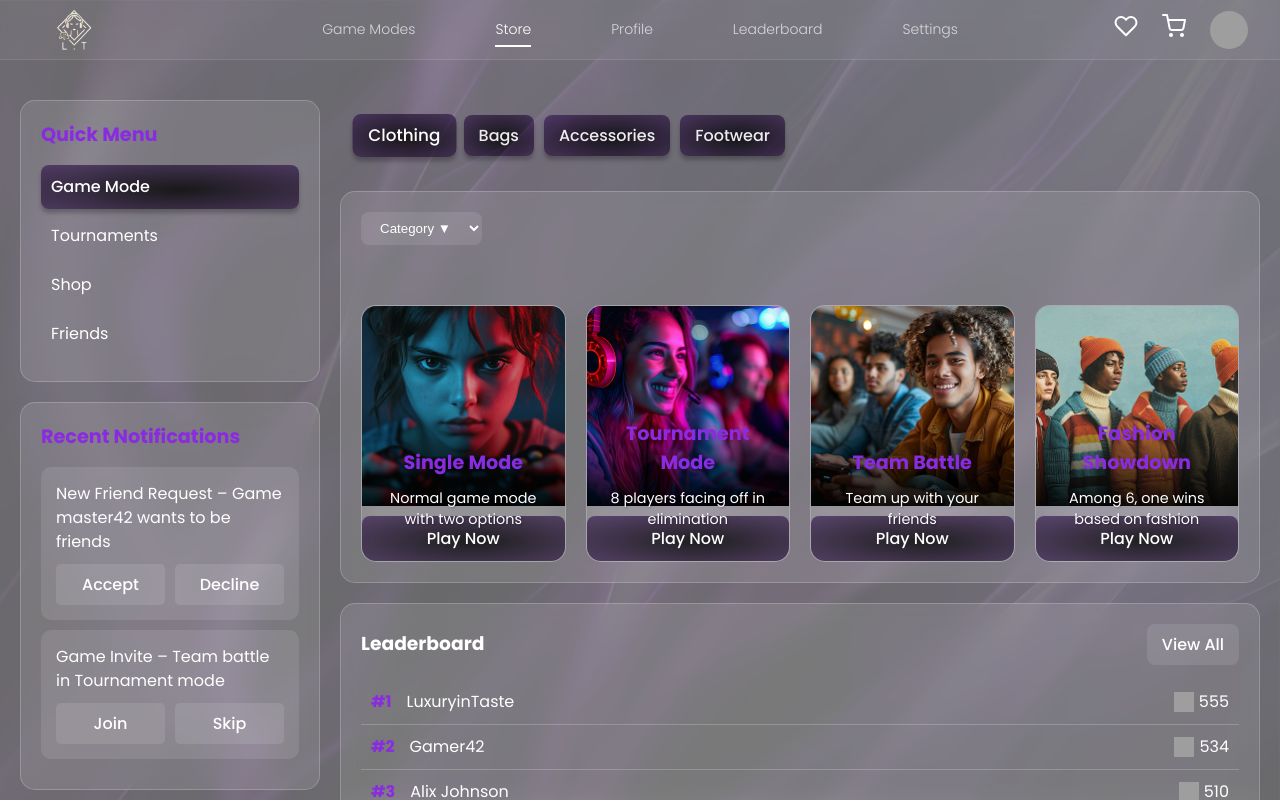
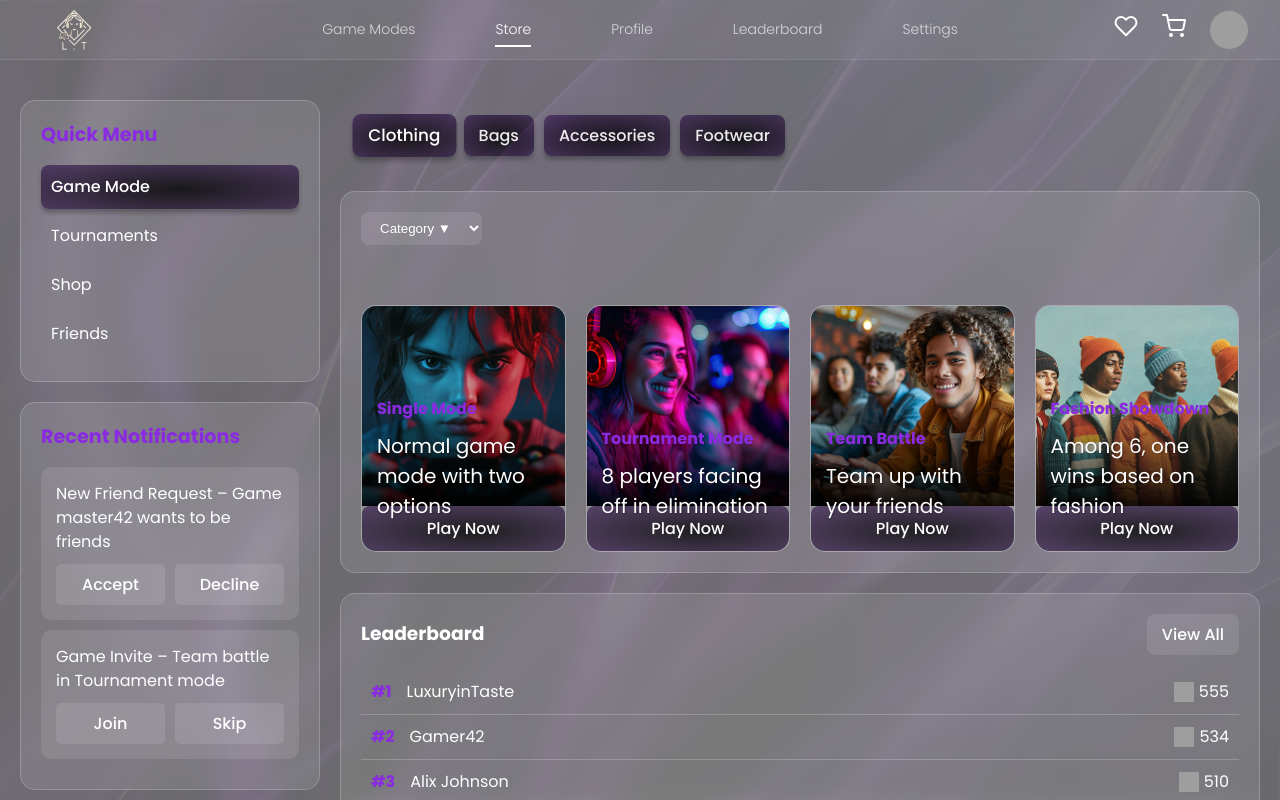
Before and after one commit to luxuryintaste-LIT/lit-ecommerce-backend, a React (Vite) app: page /game-modes in a window 1280 px wide. Shown: the top 800 px of the page. Built offline with nearby package versions, Linux system fonts and the light colour scheme; grey boxes are pictures that could not be loaded.

Commit message:
fixed once again

```diff
--- a/src/styles/GameModesPage.css
+++ b/src/styles/GameModesPage.css
@@ -215,19 +215,20 @@
 .game-mode-card h3 {
   color: var(--primary-purple);
   margin-bottom: 10px;
-  font-size: 1.2rem;
+  font-size: 1rem;
+  text-align: left;
 }
 
 .game-mode-card p {
   color: white;
-  font-size: 0.9rem;
+  font-size: 0.rem;
   margin-bottom: 15px;
+  text-align: left;
 }
 
 .play-now-btn {
   width: 100%;
   padding: 10px;
-  margin-top: 10px;
   border: none;
   border-radius: 8px;
   background: radial-gradient(309.68% 308.36% at 53.98% 55.95%, rgba(0, 0, 0, 0.80) 0%, rgba(147, 51, 234, 0.40) 50%);
```
